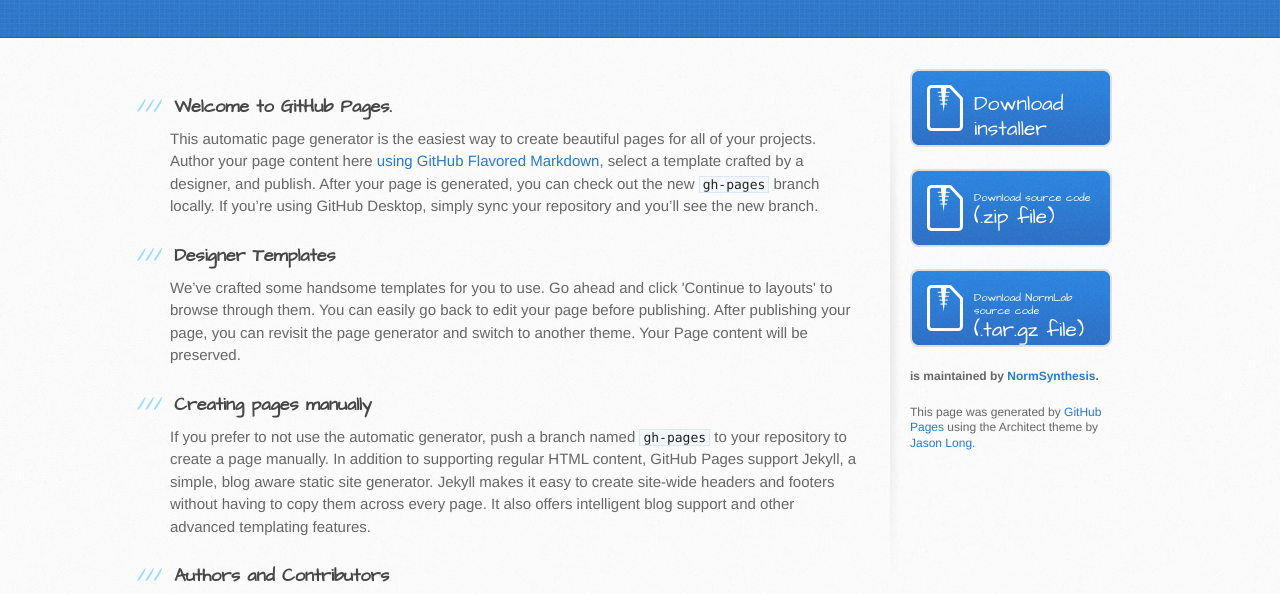
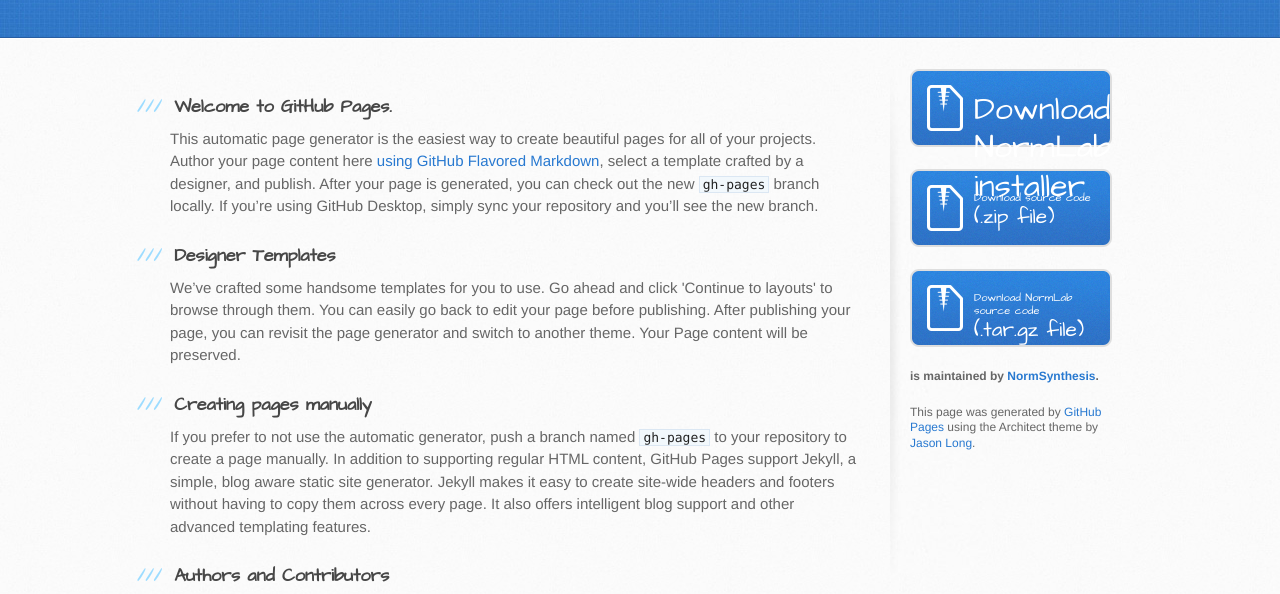
Before and after one commit to NormSynthesis/NormLab, a plain HTML site: page index.html in a window 1280 px wide. Shown: the part 197-791 px from the top of the page. Drawn offline with Linux system fonts and the light colour scheme.

Commit message:
Update index.html

```diff
--- a/index.html
+++ b/index.html
@@ -56,7 +56,7 @@
 
         <aside id="sidebar">
           <a href="https://github.com/NormSynthesis/NormLab/installer/normlab-1.0-installer.jar" class="button">
-            Download installer
+             <font size="6">Download NormLab installer</font>
           </a>
           <a href="https://github.com/NormSynthesis/NormLab/zipball/master/src" class="button">
             <small>Download source code</small>
```
